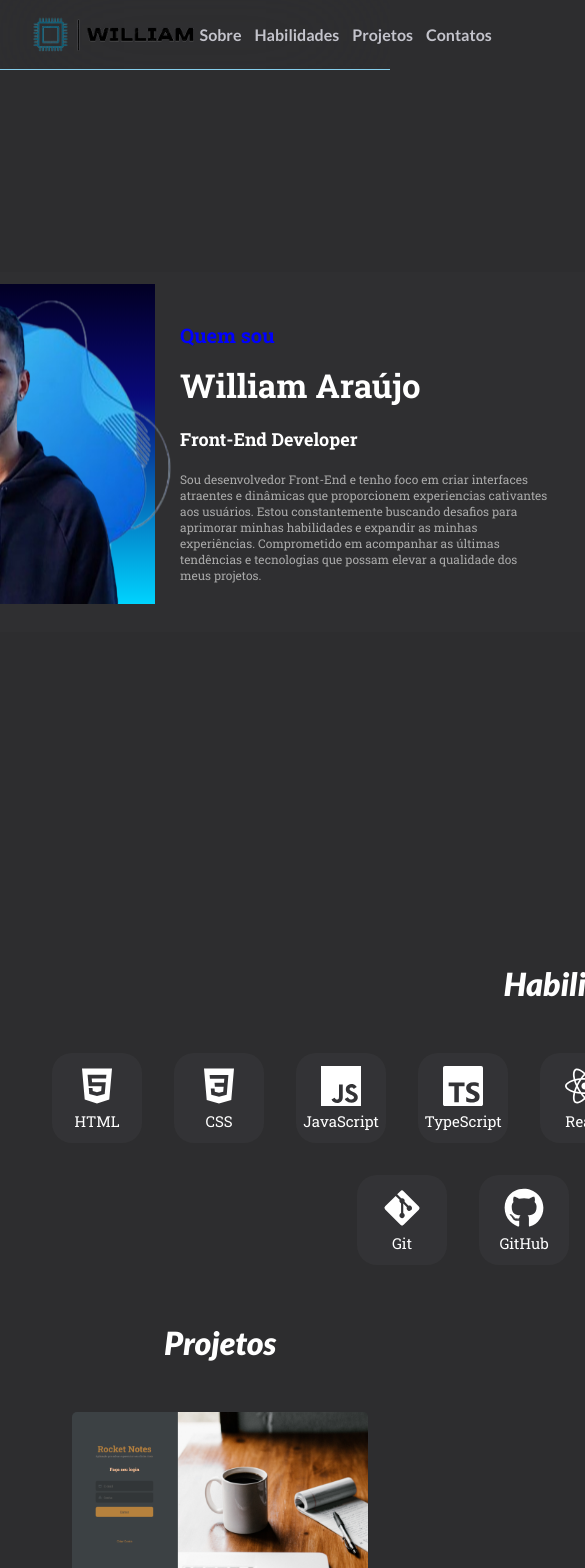
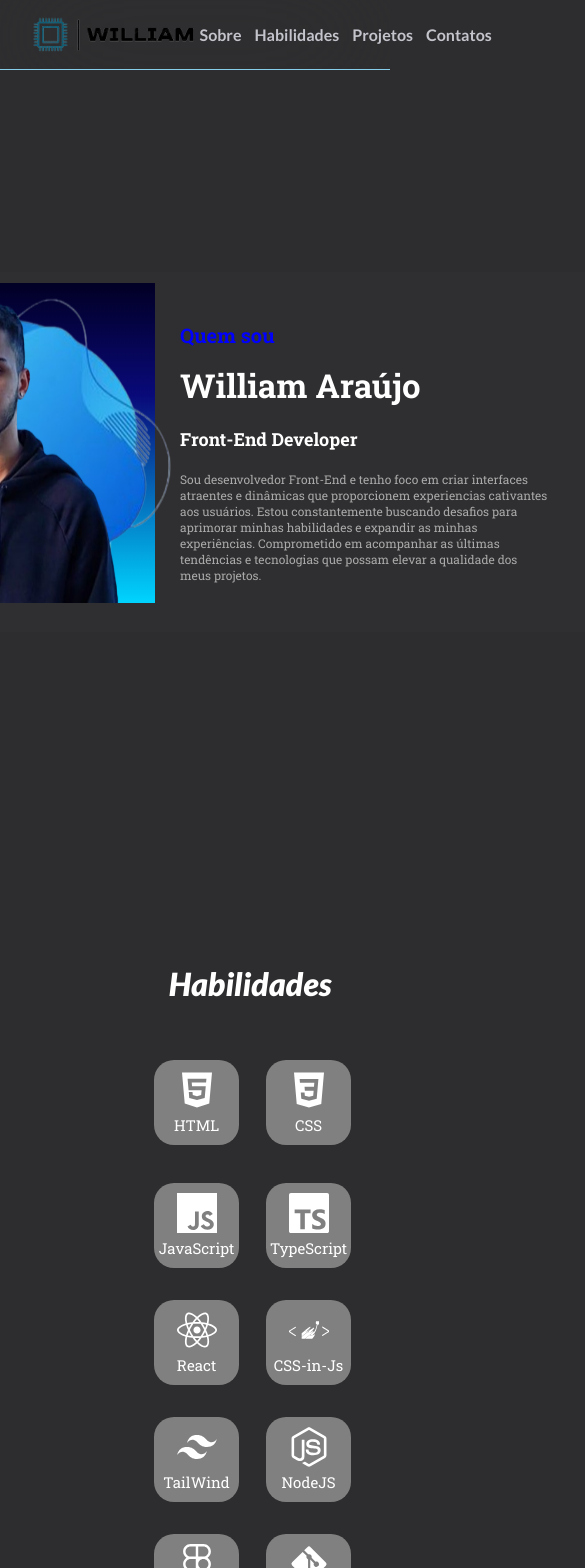
Before and after one commit to WilliamFilh0/Portfolio, a React (Vite) app: page / in a window 390 px wide. Shown: the top 1568 px of the page, 585 px wide, since content can reach past the window. Built offline with nearby package versions, Linux system fonts and the light colour scheme.

Commit message:
feat: Adding responsiveness to the TechnologiesIcons component and fixing the header positioning.

```diff
--- a/src/components/Header/styles.js
+++ b/src/components/Header/styles.js
@@ -5,6 +5,7 @@ export const Container = styled.header`
   justify-content: space-between;
   align-items: center;
   position: fixed;
+  top: 0;
   backdrop-filter: blur(60px);
   z-index: 998;
 
--- a/src/components/technologiesIcons/styles.js
+++ b/src/components/technologiesIcons/styles.js
@@ -16,7 +16,8 @@ export const MainContainer = styled.div`
   margin-top: 2.5rem; //TIRAR DEPOIS
 
   @media (max-width: 1440px) {
-    width: 1170px;
+    /* width: 1170px; */
+    width: 500px; //O tamanho do componente onde fica os icones
 
     margin-left: auto;
     margin-right: auto;
@@ -44,15 +45,45 @@ export const HeaderContainer = styled.div`
 export const Container = styled.div`
   height: 3.125rem;
 
-  display: flex;
+  /*display: flex;
+  align-items: center;
+  justify-content: center; */
+
+  display: grid;
+  /* place-items: center; */
+
+  grid-template-columns: repeat(14, 80px); //5%
+  grid-template-rows: 1fr;
+
   align-items: center;
   justify-content: center;
+  gap: 3rem;
 
-  gap: 2rem;
   /* gap: 3.125rem; */
 
+  /* @media (max-width: 1440px) {
+    flex-wrap: wrap;
+  } */
+
   @media (max-width: 1440px) {
-    flex-wrap: wrap;
+    grid-template-columns: repeat(7, 80px); //5%
+    grid-template-rows: 2fr;
+
+    gap: 2rem;
+  }
+
+  @media (max-width: 870px) {
+    grid-template-columns: repeat(4, 80px); //5%
+    height: 300px;
+  }
+
+  @media (max-width: 750px) {
+    grid-template-columns: repeat(2, 80px); //5%
+    height: 800px;
+    width: 200px;
+
+    margin-left: auto;
+    margin-right: auto;
   }
 `;
 
@@ -78,9 +109,7 @@ export const TechContainer = styled.div`
 
   border-radius: 1.25rem;
 
-  /* background-color: rgba(28, 28, 30, 0.2); Cor que estava antes*/
-  /* background-color: rgba(48, 48, 50, 0.9); */
-  background-color: rgba(53, 53, 55, 0.9); /* Um pouco mais clara */
+  background-color: rgba(53, 53, 55, 0.9);
 
   transition: transform 1s;
 
@@ -91,6 +120,23 @@ export const TechContainer = styled.div`
     svg {
       color: #87ceeb;
     }
+  }
+
+  @media (max-width: 1440px) {
+    height: 85px;
+    width: 85px;
+    /* margin-top: 0; */
+  }
+
+  @media (max-width: 1024px) {
+    background-color: rebeccapurple;
+  }
+
+  @media (max-width: 865px) {
+    background-color: blue;
+  }
+  @media (max-width: 900px) {
+    background-color: gray;
   }
 `;
 
```
